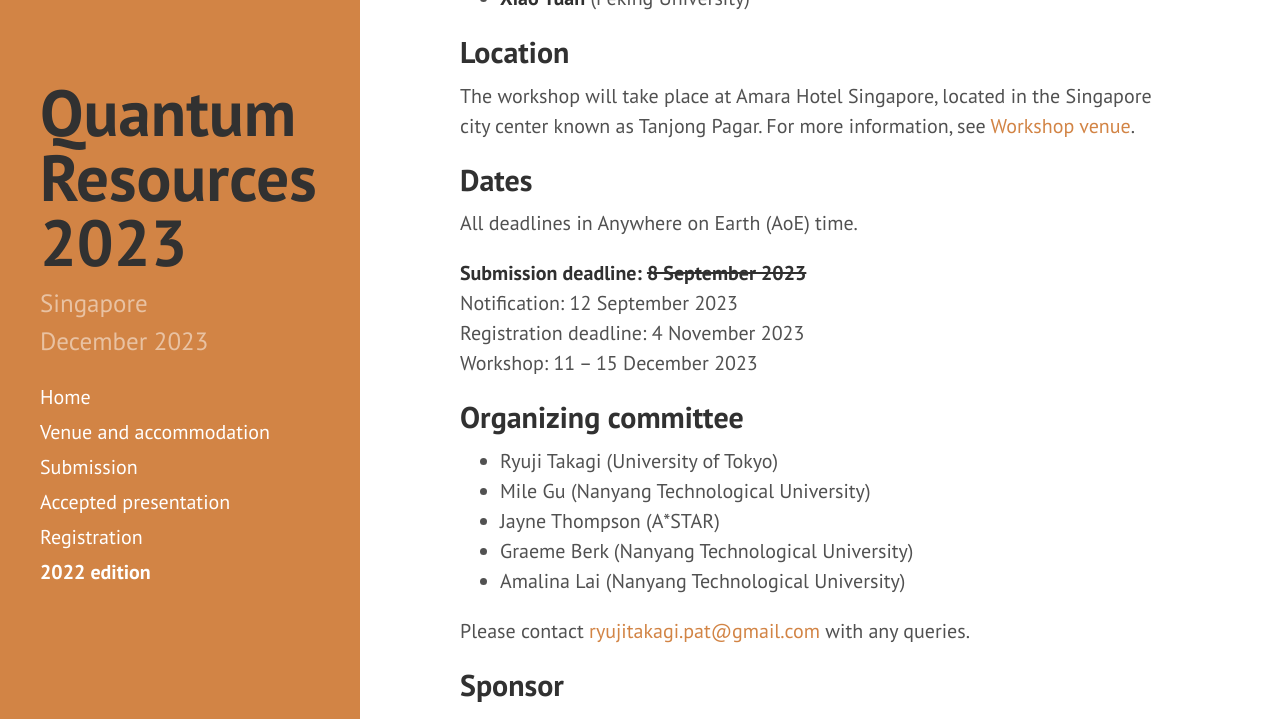
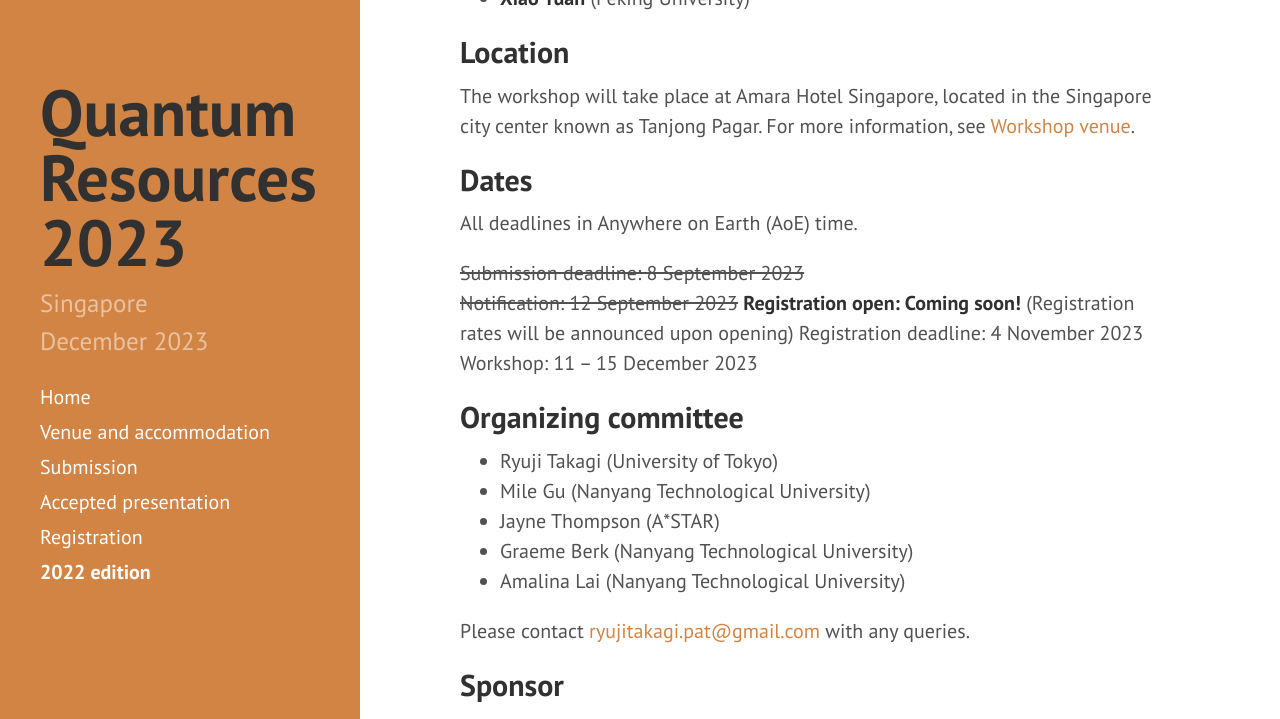
Before and after one commit to RyujiPat2/RyujiPat2.github.io, a Jekyll site: the page built from index.md, in a window 1280 px wide and 900 px high, scrolled down 1343 px, cut to the strip 0-719 px from the top of the window. Built offline with Jekyll 4.4.1, drawn with Linux system fonts in a browser that asks for light colours; nearby versions of some CDN libraries.

Commit message:
Update index.md

```diff
--- a/index.md
+++ b/index.md
@@ -55,8 +55,9 @@ The workshop will take place at Amara Hotel Singapore, located in the Singapore
 
 All deadlines in Anywhere on Earth (AoE) time.
 
-**Submission deadline: ~~8 September 2023~~**
-Notification: 12 September 2023
+~~Submission deadline: 8 September 2023~~
+~~Notification: 12 September 2023~~
+**Registration open: Coming soon!** (Registration rates will be announced upon opening)
 Registration deadline: 4 November 2023
 Workshop: 11 &ndash; 15 December 2023
 
```
